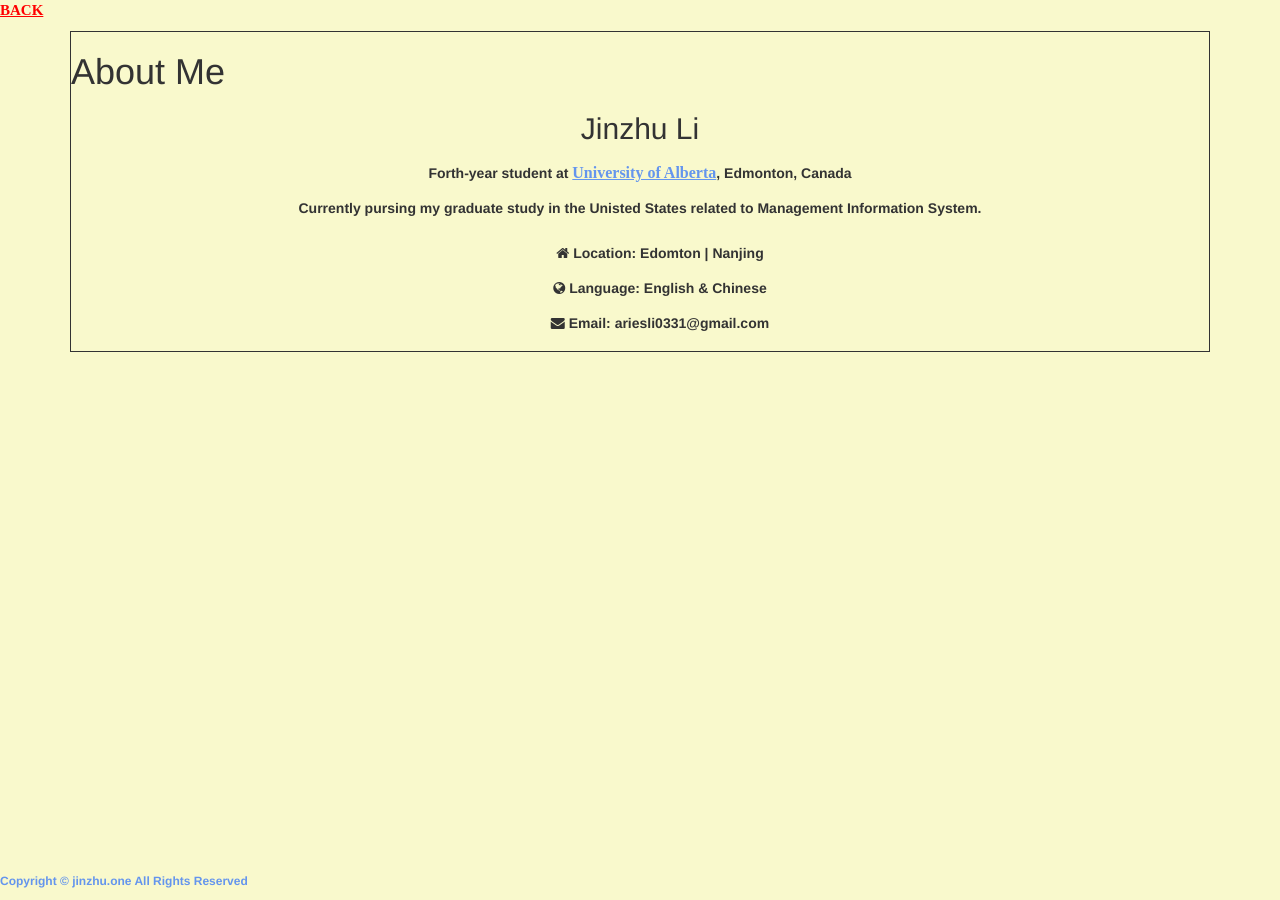
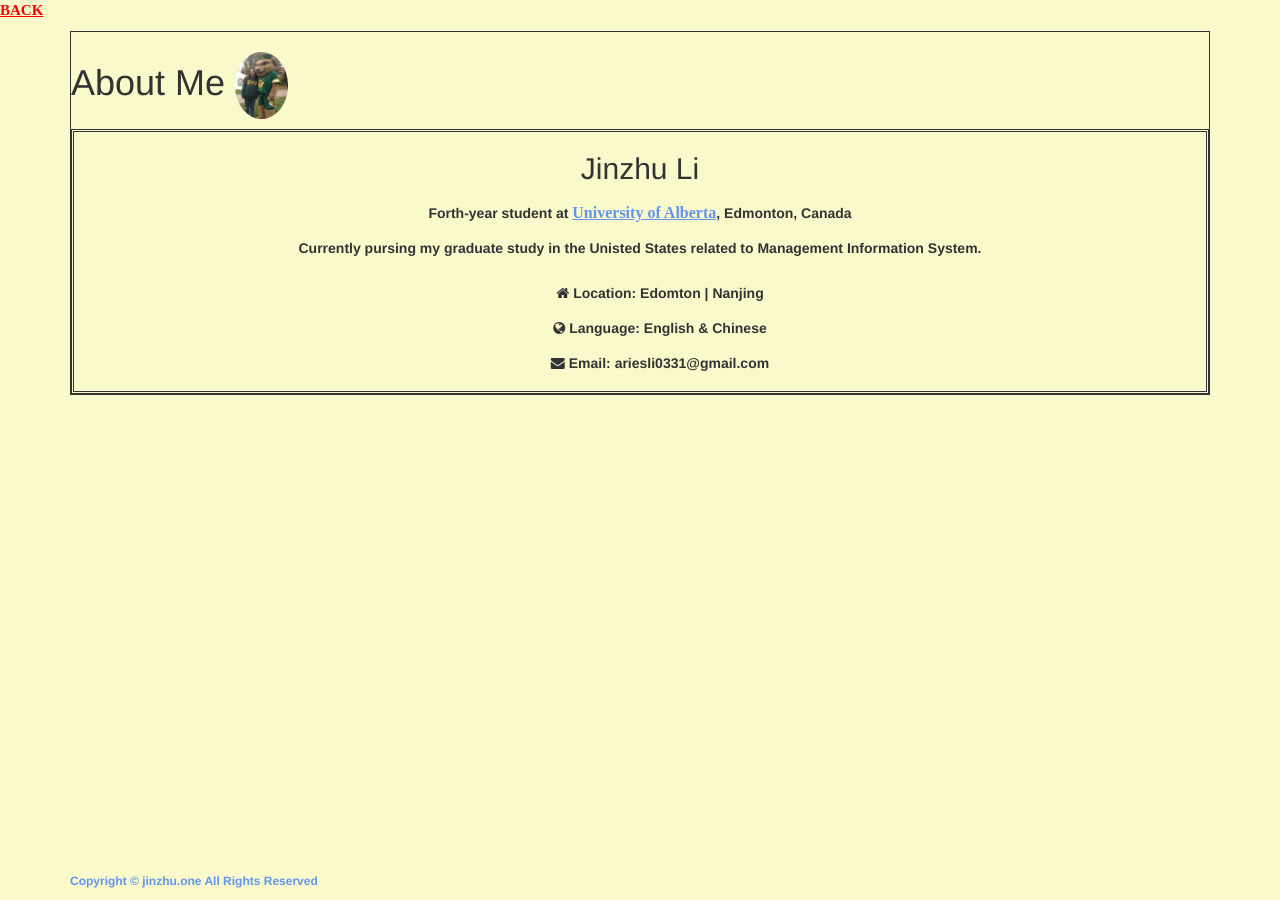
Before and after one commit to Aries0331/Aries0331.github.io, a Jekyll site: the page profile.html, which Jekyll copies as it is, in a window 1280 px wide. Built offline with Jekyll 4.4.1, drawn with Linux system fonts in a browser that asks for light colours; some web fonts are replaced.

```diff
--- a/css/profile.css
+++ b/css/profile.css
@@ -1,6 +1,23 @@
 html, body {
   height: 100%;
   font-weight: bolder;
+}
+
+.text {
+  border-style: double;
+}
+/*
+.selfie {
+  position: relative;
+  text-align: right;
+  border-style: dotted;
+  padding-top: 10pt;
+}
+*/
+img {
+  height: 50pt;
+  width: 40pt;
+  border-radius: 50%;
 }
 
 body.profile {
--- a/index.html
+++ b/index.html
@@ -81,9 +81,7 @@
           </li>
         </ul>
       </nav>
-      <div class="selfie">
-        <img src="image/self.jpg">
-      </div>
+
     </header>
   </div>
 
--- a/profile.html
+++ b/profile.html
@@ -28,8 +28,15 @@
       <div class="inner-container">
         <div class="content">
           <div class="inner-content">
-            <h1>About Me</h1>
+            <h1>About Me
+            <span><img src="image/self.jpg"></span>
+            </h1>
+            <!--
           </div>
+          <div class="selfie">
+            <img src="image/self.jpg">
+          </div>
+        -->
           <div class="text">
           <h2>Jinzhu Li</h2>
           <p>Forth-year student at <a href="https://www.ualberta.ca/" class="ua">University of Alberta</a>, Edmonton, Canada<br>
```
Also changed, not shown: css/main.css (+2 -11 lines).
